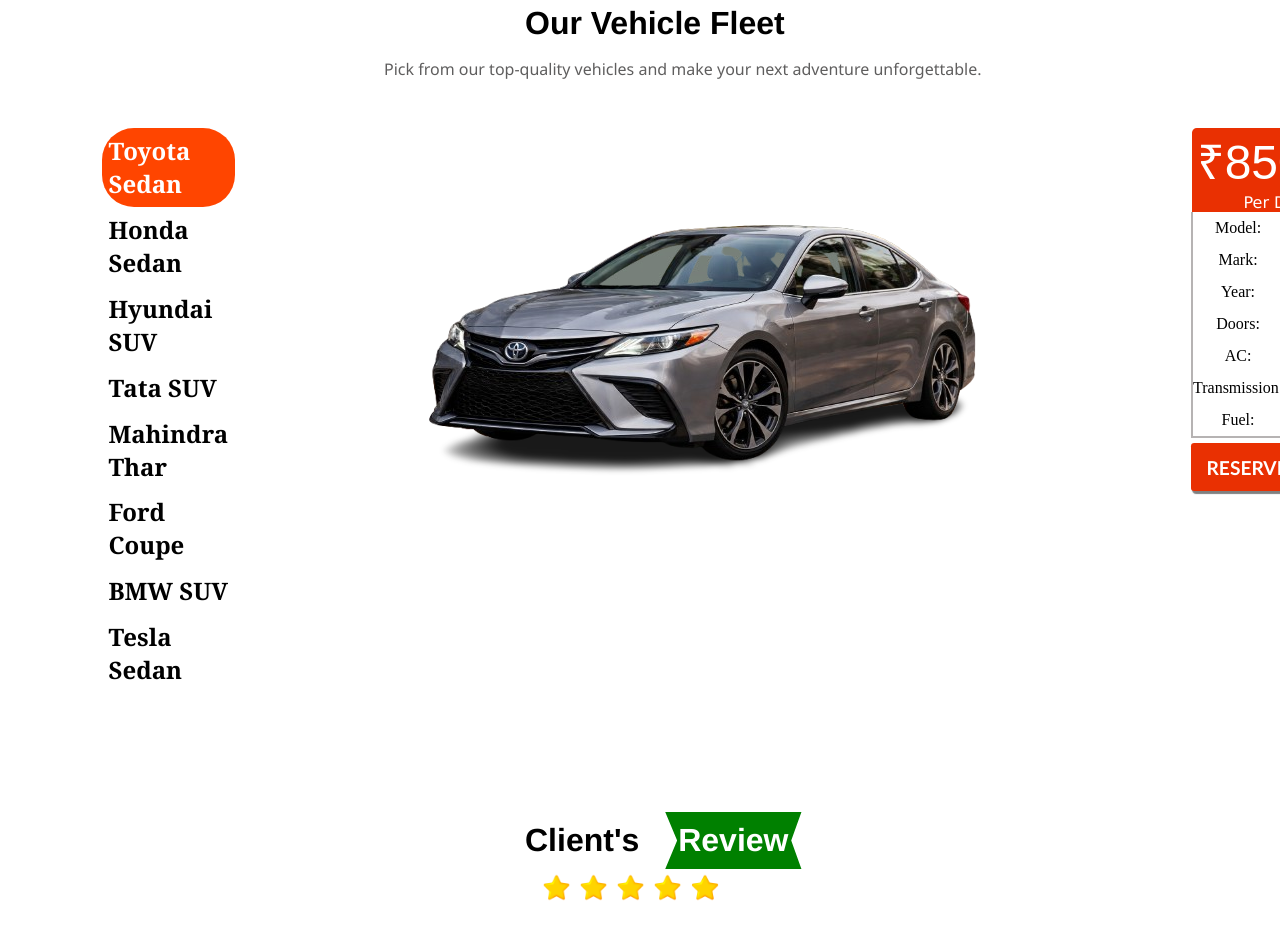
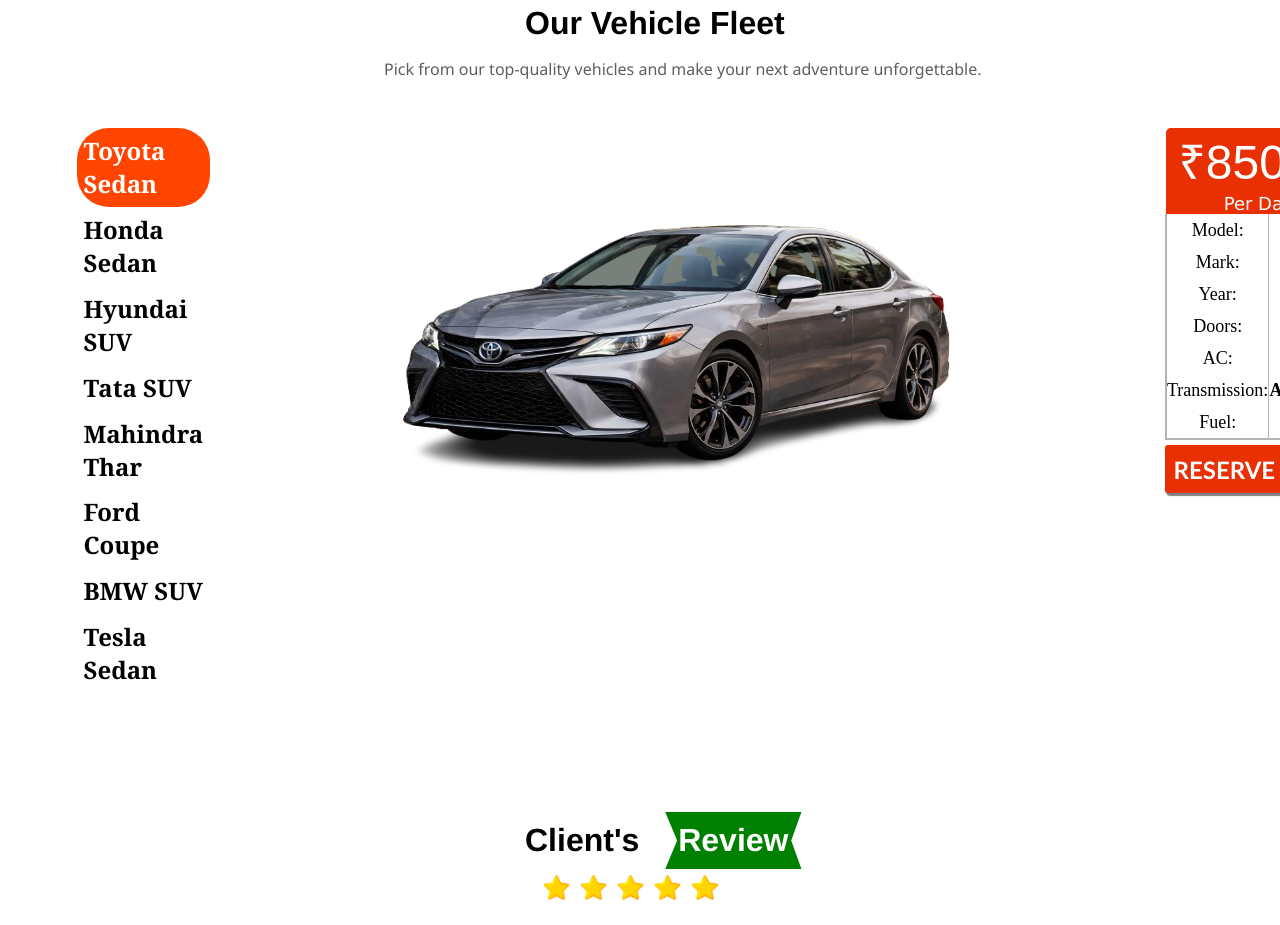
Before and after one commit to DRAGOROD/Car-Rental-Website-Demo, a React (Vite) app: page / in a window 1280 px wide. Shown: the part 2460-3385 px from the top of the page. Built offline with nearby package versions, Linux system fonts and the light colour scheme.

Commit message:
hero and footer fix

```diff
--- a/src/Footer.jsx
+++ b/src/Footer.jsx
@@ -4,7 +4,7 @@
 
 return (
     <div id="footer-container">
-        <div id="fColumn-1" className="block-el">
+        <div id="fColumn-1">
             <h3>CAR <span id="thin-text">Rental</span></h3>
             <p>We have the perfect car for your needs, get in touch with us today.</p>
             <address>
@@ -13,7 +13,7 @@
                 <p>&#169; made by Joy Misra</p>
             </address>
             </div>
-            <div id="fColumn-2" className="block-el">
+            <div id="fColumn-2">
                 <h3>COMPANY</h3>
                <p><a>Delhi</a></p>
                 <p><a>Careers</a></p>
@@ -21,13 +21,13 @@
                <p><a>Blog</a></p>
                <p><a>How We Work</a></p>
             </div>
-            <div id="fColumn-3" className="block-el">
+            <div id="fColumn-3">
                 <h3>Working Hours</h3>
                 <p>Mon-Fri 10:00AM-10:00PM</p>
                 <p>Sat: 9AM-8PM</p>
                 <p>Sun:Closed</p>
             </div>
-            <div id="fColumn-4" className="block-el">
+            <div id="fColumn-4">
                 <h3>SUBSCRIPTION</h3>
                 <p id="fc4-para">Subscribe with your email address<br/> for our latest News and Updates</p>
                 <input type="email" placeholder="Enter Email Here..."/>
--- a/src/index.css
+++ b/src/index.css
@@ -260,6 +260,7 @@
 #booking-heading{
   font-family: 'Lucida Sans', 'Lucida Sans Regular', 'Lucida Grande', 'Lucida Sans Unicode', Geneva, Verdana, sans-serif;
   font-weight: bolder;
+  font-size: x-large;
   margin-top:14rem;
   margin-left: 42%;
   max-width: 30%;
@@ -457,7 +458,7 @@
 /*car models container*/
 #car-models-section{
   display:flex;
-  margin-left:8%;
+  margin-left:6%;
 }
 
 .names {
@@ -500,6 +501,7 @@
   border-top-left-radius: 0.3rem;
   border-top-right-radius: 0.3rem;
   color:white;
+  font-size: large;
   background-color: rgb(233, 48, 2);
   width:1.5rem;
   height:0.7rem;
@@ -515,6 +517,7 @@
 
 .car-details-heading{
   width:50%;
+  font-size: large;
   height:2rem;
   border-right: 0.1rem solid rgb(182, 179, 179);
 
@@ -527,6 +530,7 @@
 
 .car-details-value{
   width:50%;
+  font-size: large;
   height:2rem;
   font-weight: bold;
 }
@@ -538,7 +542,7 @@
   height:3rem;
   background-color: rgb(233, 48, 2) ;
   color:white;
-  font-size: larger;
+  font-size: x-large;
   font-family:'Gill Sans', 'Gill Sans MT', Calibri, 'Trebuchet MS', sans-serif;
   font-weight: bold;
   display:flex;
@@ -874,10 +878,6 @@
   font-weight: bolder;
 }
 
-input[type="radio"]{
-
-}
-
 .faq-question:hover{
   background-color: rgb(207, 203, 203);
   cursor: pointer;
@@ -1054,14 +1054,14 @@
   }
   to{
     opacity: 1;
-    scale: 2;
+    scale: 1;
   }
 }
 
 .block-el{
 animation:appear linear;
 animation-timeline: view();
-animation-range: entry 0 cover 100%;
+animation-range: entry 0 cover 30%;
 }
 
 
```
